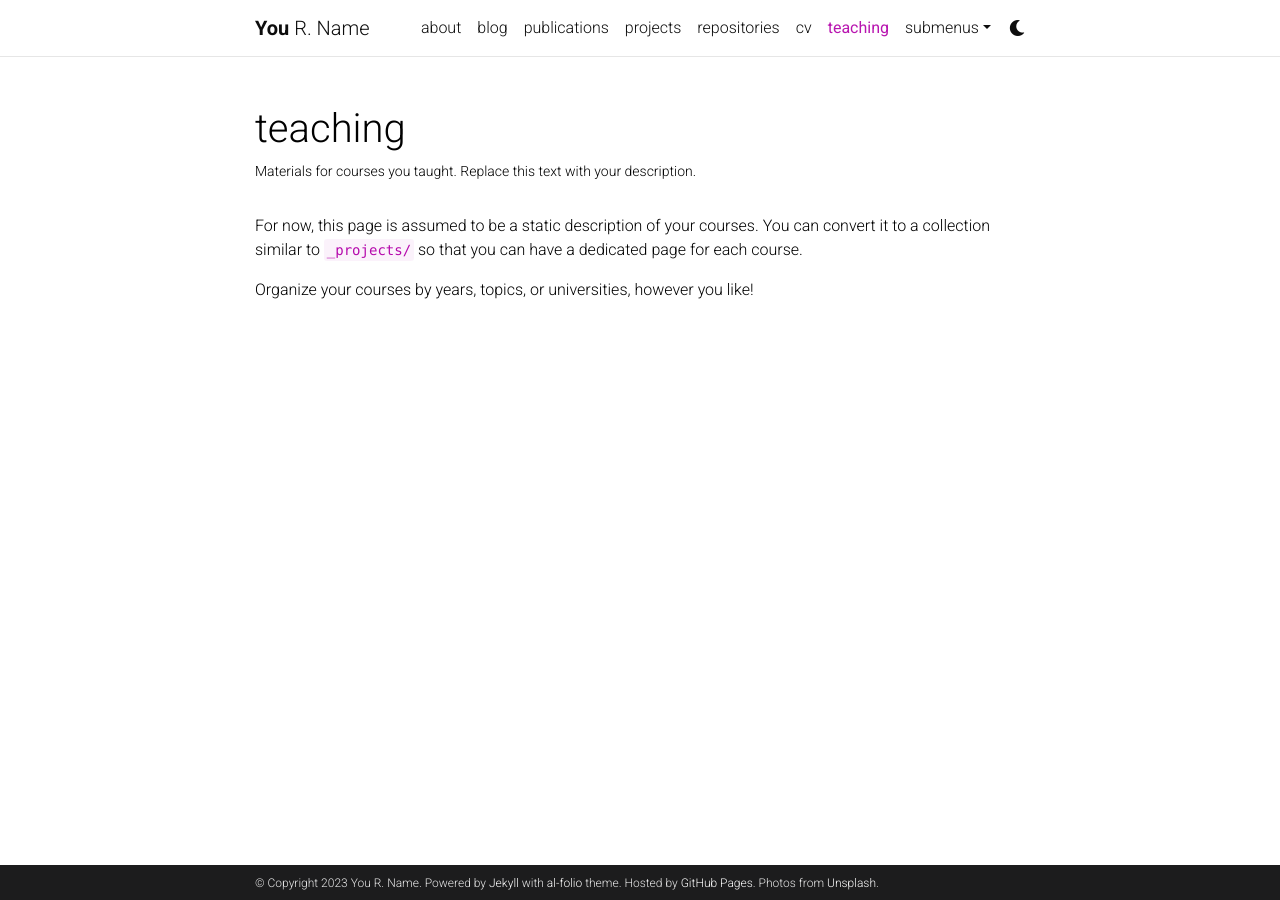
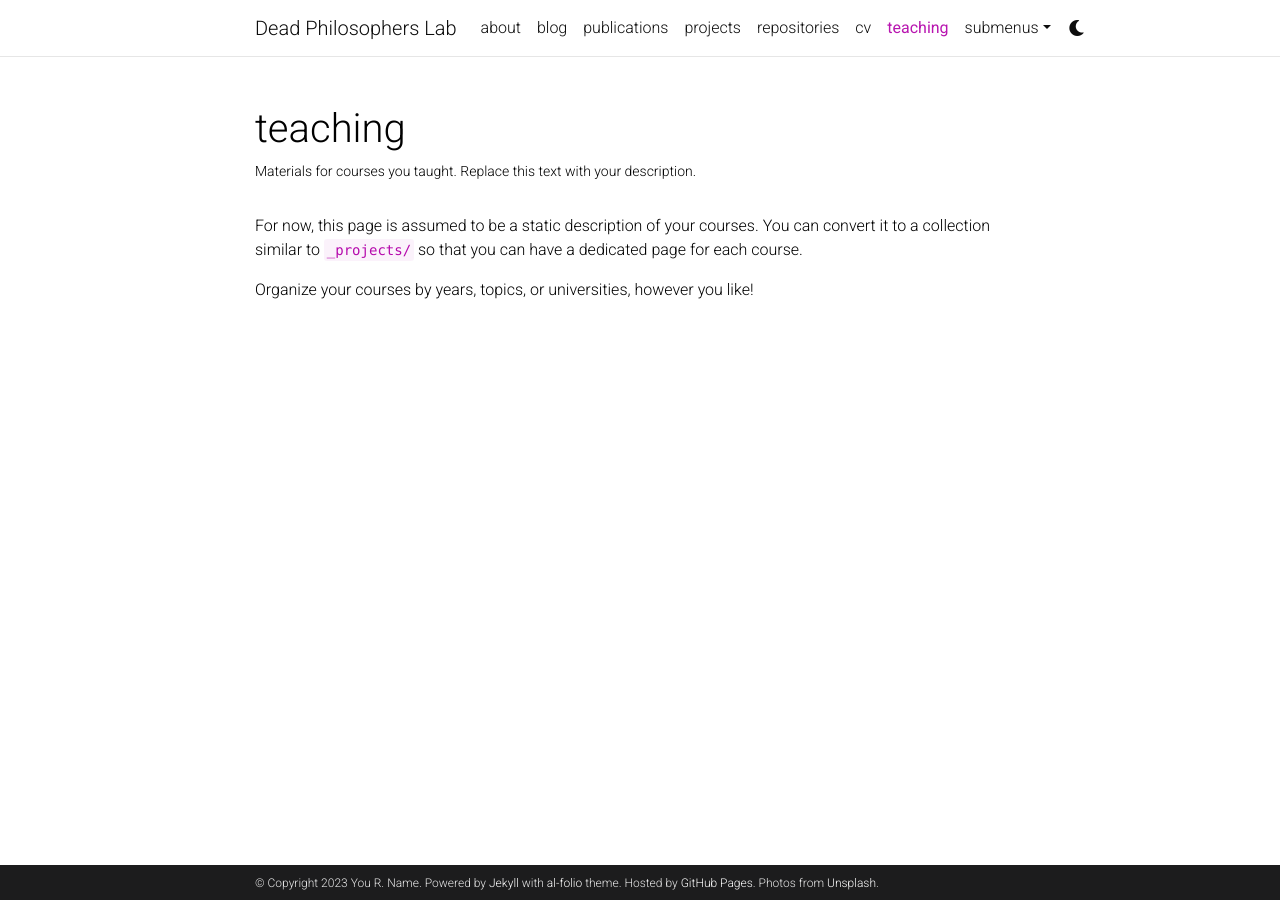
Before and after one commit to olafjanssen/dead-philosophers, a Jekyll site: the page built from _pages/teaching.md, in a window 1280 px wide. Built offline with Jekyll 4.4.1, drawn with Linux system fonts in a browser that asks for light colours; comment, search, counter and statistics services are not loaded; a style sheet for code colours, icons or effects is not loaded.

Commit message:
Commit basic config changes

```diff
--- a/_config.yml
+++ b/_config.yml
@@ -2,7 +2,7 @@
 # Site settings
 # -----------------------------------------------------------------------------
 
-title: blank # the website title (if blank, full name will be used instead)
+title: "Dead Philosophers Lab"
 first_name: You
 middle_name: R.
 last_name: Name
@@ -18,8 +18,8 @@
 lang: en # the language of your site (for example: en, fr, cn, ru, etc.)
 icon: ⚛️  # the emoji used as the favicon (alternatively, provide image name in /assets/img/)
 
-url: https://alshedivat.github.io # the base hostname & protocol for your site
-baseurl: /al-folio # the subpath of your site, e.g. /blog/
+url: https://olafjanssen.github.io # the base hostname & protocol for your site
+baseurl: /dead-philosophers # the subpath of your site, e.g. /blog/
 last_updated: false # set to true if you want to display last updated in the footer
 impressum_path:  # set to path to include impressum link in the footer, use the same path as permalink in a page, helps to conform with EU GDPR
 
```
